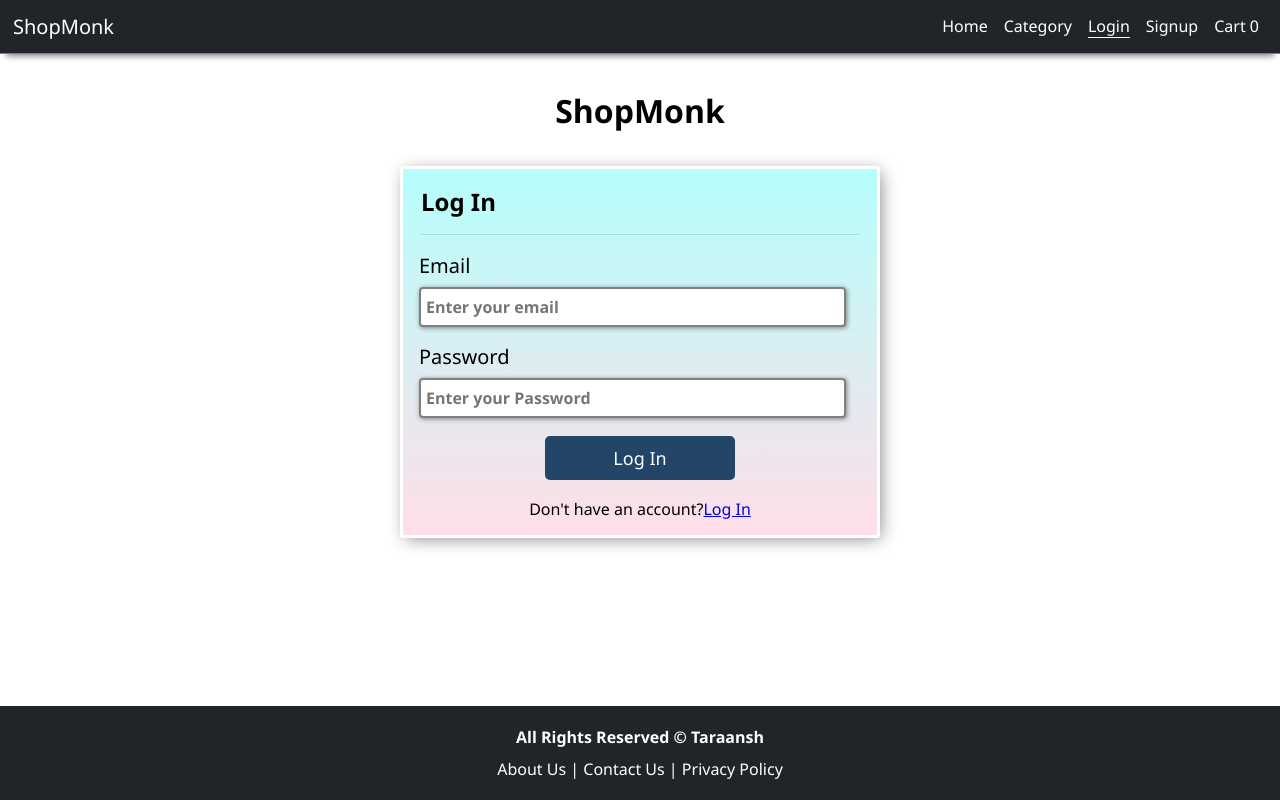
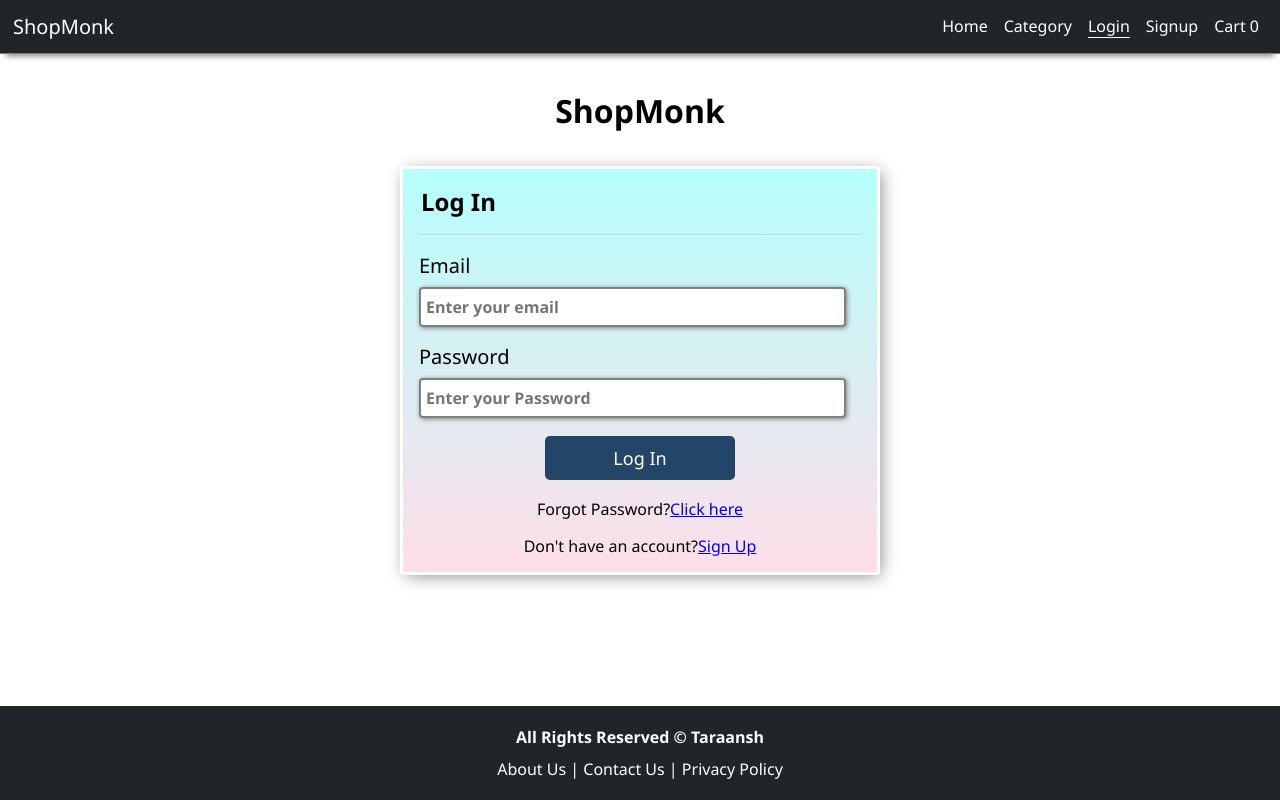
Before and after one commit to Taraansh/shopmonk, a React (Create React App) app: page /login in a window 1280 px wide. Built offline with nearby package versions, Linux system fonts and the light colour scheme.

Commit message:
Added Forgot pwd functionality

```diff
--- a/src/pages/Auth/Login.js
+++ b/src/pages/Auth/Login.js
@@ -1,7 +1,6 @@
 import React, { useContext, useState } from "react";
 import Layout from "../../components/Layout/Layout.js";
 import { Link } from "react-router-dom";
-
 import { AuthContext } from "../../context/auth.js";
 
 const Login = () => {
@@ -59,8 +58,12 @@ const Login = () => {
               </button>
             </form>
             <p className="link-to-login-signup">
+              Forgot Password?
+              <Link to="/forgot-password">Click here</Link>
+            </p>
+            <p className="link-to-login-signup">
               Don't have an account?
-              <Link to="/signup">Log In</Link>
+              <Link to="/signup">Sign Up</Link>
             </p>
           </div>
         </div>
```
